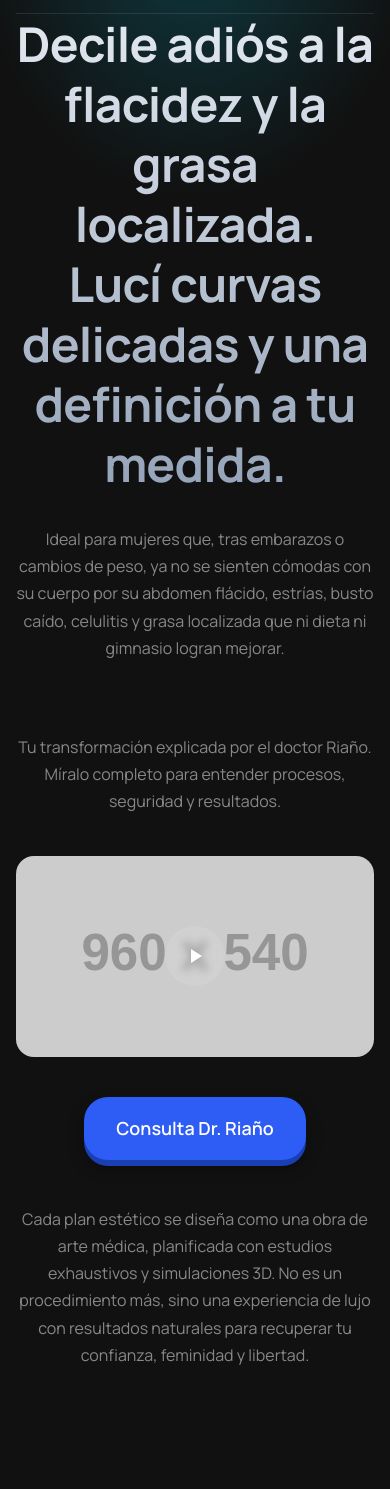
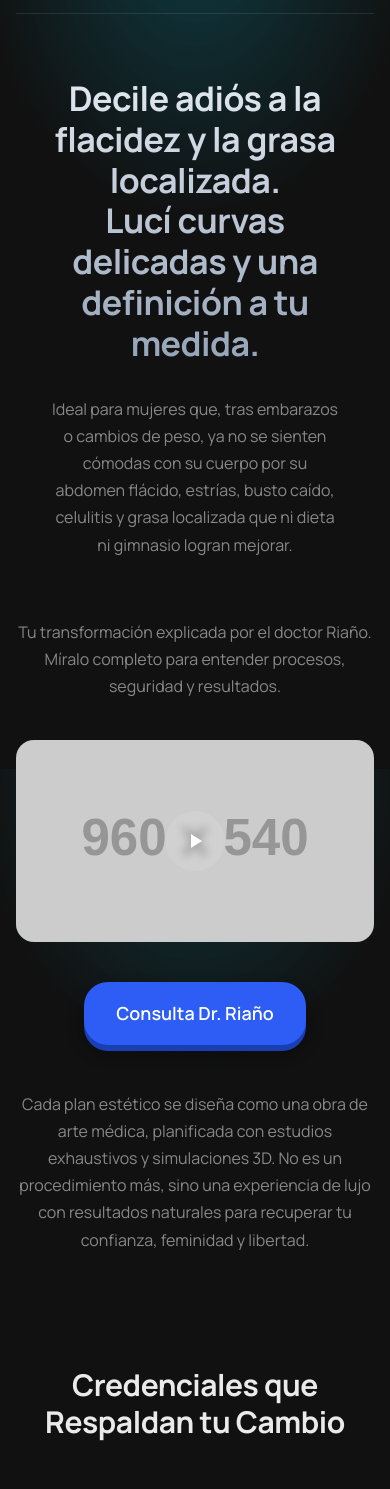
Before and after one commit to Juanchi2819/gustavorie-o, a plain HTML site: page index.html in a window 390 px wide. Shown: the part 75-1564 px from the top of the page. Drawn offline with Linux system fonts and the light colour scheme; placeholder pictures from the web are drawn by us.

Commit message:
Update index.html

```diff
--- a/index.html
+++ b/index.html
@@ -70,6 +70,9 @@
             font-size: var(--font-size-base);
             line-height: var(--line-height-normal);
             background-color: var(--color-bg);
+            background-image: radial-gradient(ellipse 80% 50% at 50% 0%, rgba(6, 182, 212, 0.25), var(--color-bg) 70%);
+            background-attachment: fixed;
+            background-repeat: no-repeat;
             color: var(--color-text);
             -webkit-font-smoothing: antialiased;
             -moz-osx-font-smoothing: grayscale;
@@ -137,6 +140,40 @@
         }
         @media (max-width: 768px) {
             .grid-cols-2, .grid-cols-3 { grid-template-columns: 1fr; }
+
+            /* --- AJUSTES RESPONSIVE PARA MÓVILES --- */
+
+            .lamp-section {
+                padding-bottom: var(--spacing-10);
+            }
+            .lamp-content-wrapper {
+                 padding-top: var(--spacing-7);
+            }
+
+            .lamp-main-content {
+                width: 80%;
+                margin: 0 auto;
+            }
+
+            h1 { font-size: 34px; line-height: 1.2; }
+            h2 { font-size: var(--font-size-2xl); }
+            h3 { font-size: var(--font-size-xl); }
+
+            .lamp-title { font-size: 34px; }
+            .hero-subtitle { font-size: var(--font-size-base); }
+            .kpi-number { font-size: var(--font-size-4xl); }
+
+            .section {
+                padding-top: var(--spacing-10);
+                padding-bottom: var(--spacing-10);
+            }
+            .section-header { margin-bottom: var(--spacing-9); }
+            .section-header p { font-size: var(--font-size-base); }
+
+            .sticky-scroll-text-block h3 { font-size: var(--font-size-lg); }
+            .sticky-scroll-text-block p { font-size: var(--font-size-sm); }
+
+            .cta-final h2 { font-size: var(--font-size-xl); }
         }
 
         /*
@@ -221,21 +258,20 @@
         /* SECTION: Hero / Lamp */
         .lamp-section {
             width: 100%;
-            min-height: 80vh; /* AJUSTADO para que la siguiente sección se asome más */
-            background: radial-gradient(ellipse 80% 50% at 50% 0%, rgba(6, 182, 212, 0.25), var(--color-bg) 70%);
             position: relative;
             display: flex;
             flex-direction: column;
             align-items: center;
             overflow: hidden;
             padding-top: var(--spacing-6);
+            padding-bottom: var(--spacing-8);
         }
 
         .lamp-header {
             width: 100%;
             z-index: 20;
         }
-        /* MODIFICACIÓN: Extender el header a todo el ancho */
+
         .lamp-header.container {
             max-width: none;
         }
@@ -266,6 +302,7 @@
             flex-direction: column;
             justify-content: center;
             text-align: center;
+            padding-top: var(--spacing-11);
         }
 
         .lamp-title {
@@ -283,7 +320,7 @@
             color: var(--color-text-muted);
             font-size: var(--font-size-base);
             max-width: 65ch;
-            margin: var(--spacing-7) auto var(--spacing-8);
+            margin: var(--spacing-7) auto var(--spacing-5);
             line-height: 1.7;
             font-weight: 400;
         }
@@ -299,7 +336,7 @@
 
         /* SECTION: Video Explicativo */
         .video-explainer-section {
-            padding-top: var(--spacing-7); /* Reducido para juntar con la sección hero */
+            padding-top: 0;
         }
         .video-explainer-section .video-placeholder {
             margin: 0 auto;
@@ -312,7 +349,7 @@
 
         .video-pre-text {
             color: var(--color-text-muted);
-            font-size: var(--font-size-base); /* AJUSTADO */
+            font-size: var(--font-size-base);
             line-height: var(--line-height-relaxed);
             max-width: 70ch;
             text-align: center;
@@ -379,7 +416,7 @@
             }
         }
         .sticky-scroll-text-block {
-            padding: var(--spacing-12) 0; /* AJUSTADO: Aumentado a 150% */
+            padding: var(--spacing-12) 0;
             opacity: 0.3;
             transition: opacity var(--duration-base) var(--easing-standard);
         }
```
